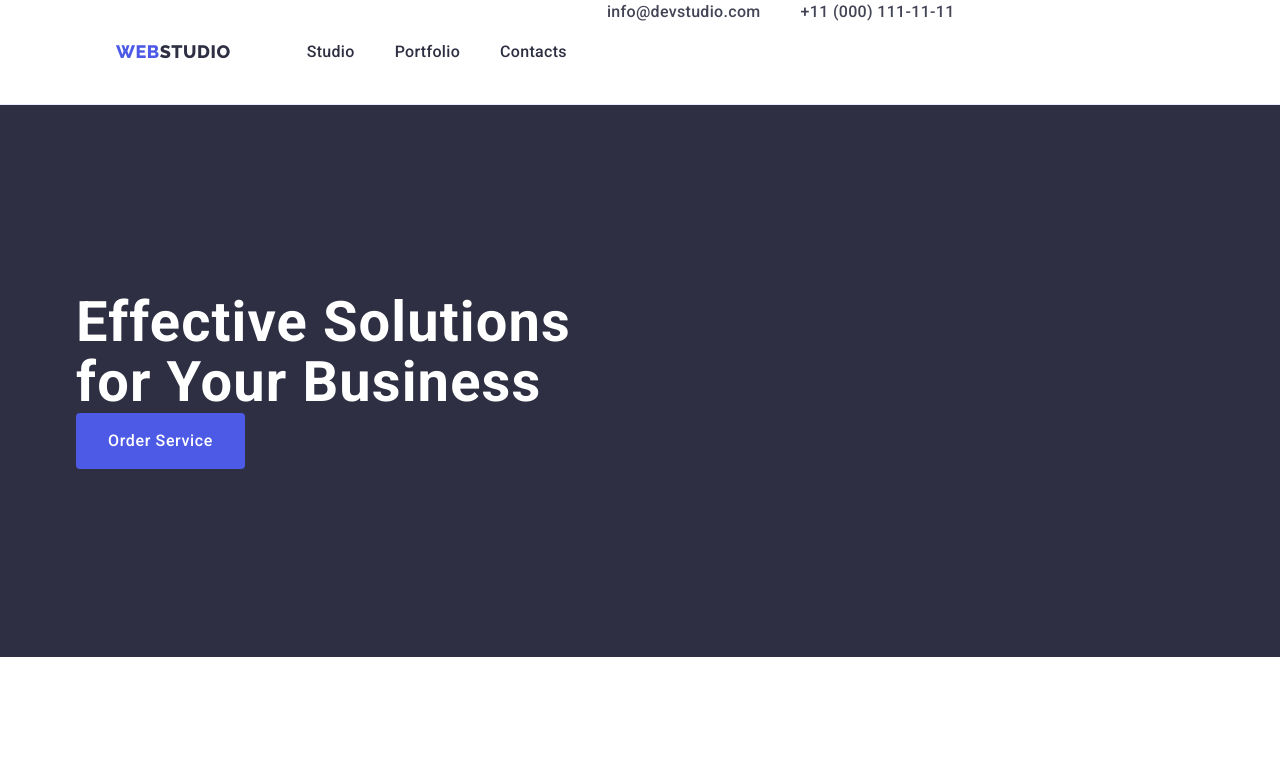
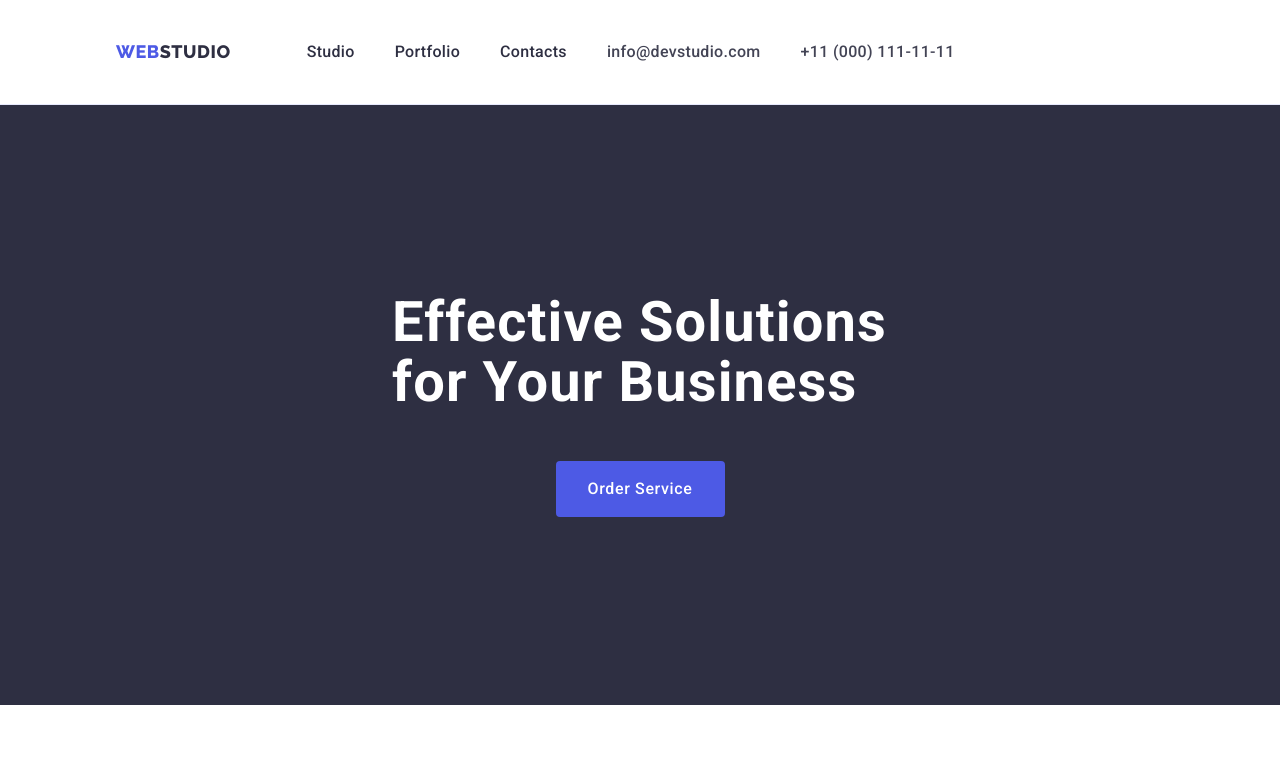
Before and after one commit to MarekLempart/goit-markup-hw-03, a plain HTML site: page index.html in a window 1280 px wide. Shown: the top 773 px of the page. Drawn offline with nearby package versions, Linux system fonts and the light colour scheme.

Commit message:
poprawki cd, dale nie działa :( 07

```diff
--- a/css/styles.css
+++ b/css/styles.css
@@ -41,6 +41,7 @@ img {
 
 .container-header{
     display: flex;
+    align-items: center;
 }
 
 .navigation-list {
@@ -202,6 +203,7 @@ img {
     line-height: 1.07;
     letter-spacing: 0.02em;
     max-width: 496px;
+    margin: auto auto 48px auto;
 }
 
 .main-headline-button {
@@ -218,6 +220,7 @@ img {
     border: none;
     border-radius: 4px;
     cursor: pointer;
+    margin: auto auto auto auto;
 }
 .main-headline-button:hover,
 .main-headline-button:focus {
```
